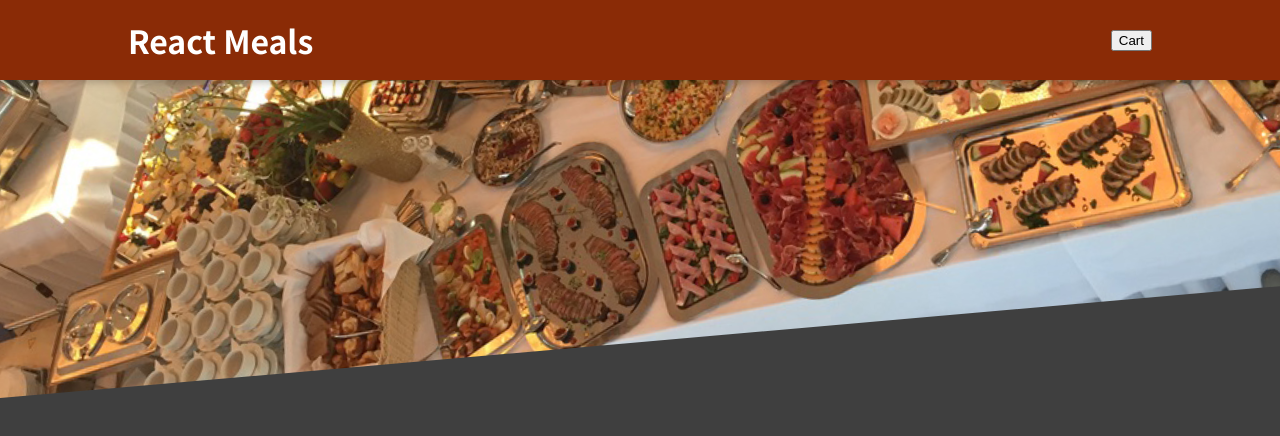
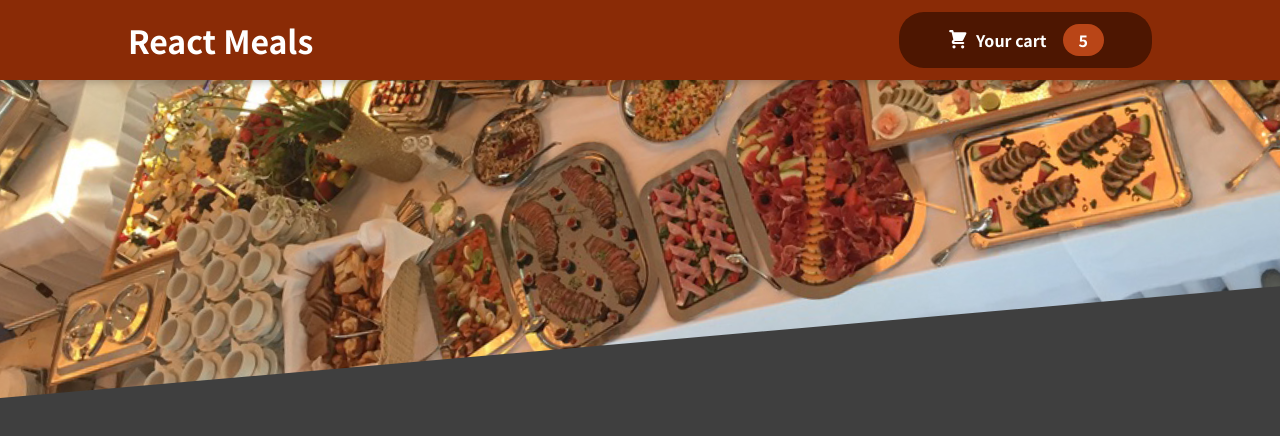
Before and after one commit to cvetanovv/food-order-app, a React (Create React App) app: page / in a window 1280 px wide. Shown: the top 436 px of the page. Built offline with nearby package versions, Linux system fonts and the light colour scheme.

Commit message:
Added Cart button component

```diff
--- a/package.json
+++ b/package.json
@@ -1,5 +1,5 @@
 {
-  "name": "react-complete-guide",
+  "name": "food-order-app",
   "version": "0.1.0",
   "private": true,
   "dependencies": {
--- /dev/null
+++ b/src/components/Cart/CartIcon.js
@@ -0,0 +1,13 @@
+const CartIcon = () => {
+    return (
+      <svg
+        xmlns='http://www.w3.org/2000/svg'
+        viewBox='0 0 20 20'
+        fill='currentColor'
+      >
+        <path d='M3 1a1 1 0 000 2h1.22l.305 1.222a.997.997 0 00.01.042l1.358 5.43-.893.892C3.74 11.846 4.632 14 6.414 14H15a1 1 0 000-2H6.414l1-1H14a1 1 0 00.894-.553l3-6A1 1 0 0017 3H6.28l-.31-1.243A1 1 0 005 1H3zM16 16.5a1.5 1.5 0 11-3 0 1.5 1.5 0 013 0zM6.5 18a1.5 1.5 0 100-3 1.5 1.5 0 000 3z' />
+      </svg>
+    );
+  };
+
+  export default CartIcon;
--- a/src/components/Layout/Header.js
+++ b/src/components/Layout/Header.js
@@ -1,16 +1,19 @@
 import React from "react";
+
+import HeaderCartButton from "./HeaderCartButton"
 
 import mealsImg from "../../assets/meals.jpg";
 import classes from "./Header.module.css";
+
 
 export const Header = (props) => {
     return (
         <>
             <header className={classes.header}>
                 <h1>React Meals</h1>
-        <button>Cart</button>
+                <HeaderCartButton />
             </header>
-      <div className={classes['main-image']}>
+            <div className={classes["main-image"]}>
                 <img src={mealsImg} alt="Meals image" />
             </div>
         </>
--- /dev/null
+++ b/src/components/Layout/HeaderCartButton.js
@@ -0,0 +1,18 @@
+import React from "react";
+import classes from "./HeaderCartButton.module.css";
+
+import CartIcon from "../Cart/CartIcon";
+
+const HeaderCartButton = (props) => {
+    return (
+        <button className={classes.button}>
+            <span className={classes.icon}>
+                <CartIcon />
+            </span>
+            <span>Your cart</span>
+            <span className={classes.badge}>5</span>
+        </button>
+    );
+};
+
+export default HeaderCartButton;
--- /dev/null
+++ b/src/components/Layout/HeaderCartButton.module.css
@@ -0,0 +1,59 @@
+.button {
+    cursor: pointer;
+    font: inherit;
+    border: none;
+    background-color: #4d1601;
+    color: white;
+    padding: 0.75rem 3rem;
+    display: flex;
+    justify-content: space-around;
+    align-items: center;
+    border-radius: 25px;
+    font-weight: bold;
+  }
+
+  .button:hover,
+  .button:active {
+    background-color: #2c0d00;
+  }
+
+  .icon {
+    width: 1.35rem;
+    height: 1.35rem;
+    margin-right: 0.5rem;
+  }
+
+  .badge {
+    background-color: #b94517;
+    padding: 0.25rem 1rem;
+    border-radius: 25px;
+    margin-left: 1rem;
+    font-weight: bold;
+  }
+
+  .button:hover .badge,
+  .button:active .badge {
+    background-color: #92320c;
+  }
+
+  .bump {
+    animation: bump 300ms ease-out;
+  }
+
+  @keyframes bump {
+    0% {
+      transform: scale(1);
+    }
+    10% {
+      transform: scale(0.9);
+    }
+    30% {
+      transform: scale(1.1);
+    }
+    50% {
+      transform: scale(1.15);
+    }
+    100% {
+      transform: scale(1);
+    }
+  }
```
Lines whose indentation alone changed are shown as unchanged.
